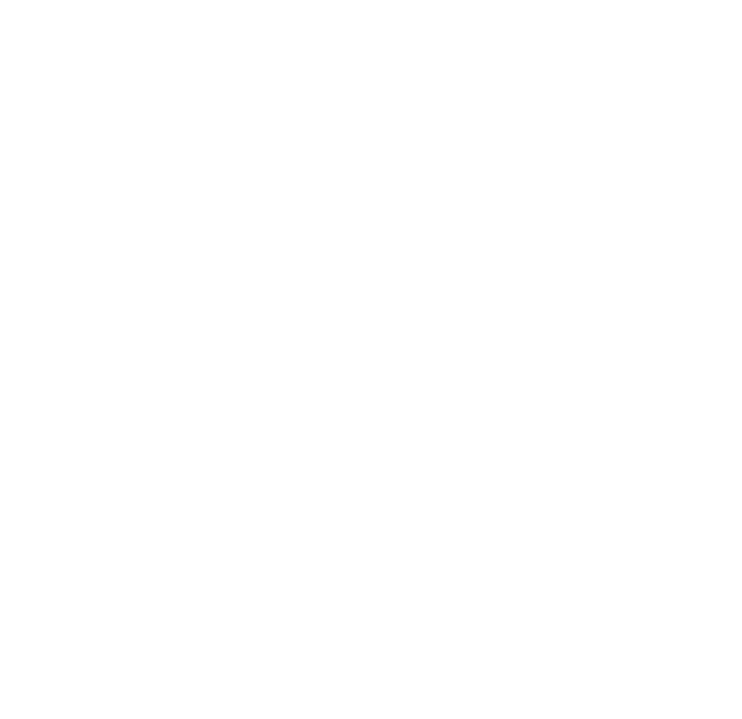
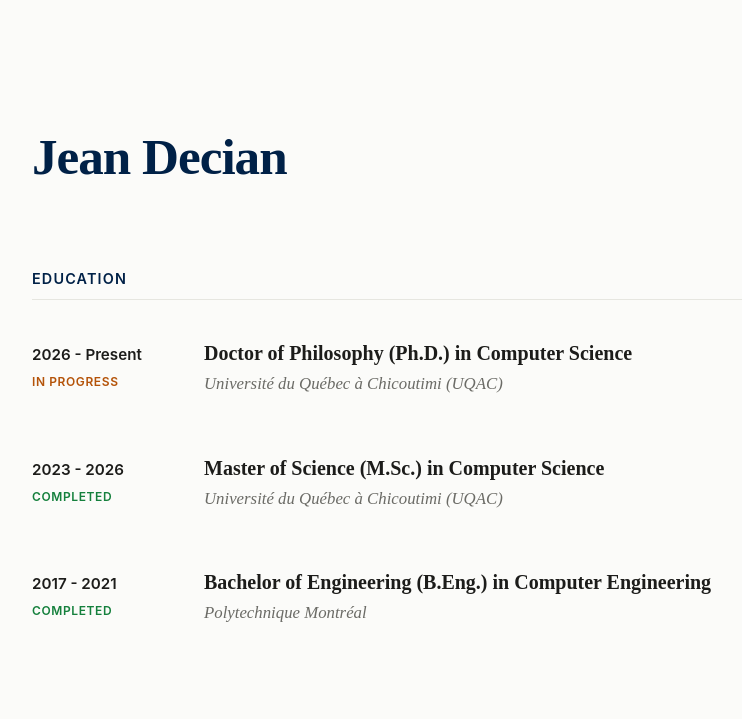
Before and after one commit to jeandecian/academic, a plain HTML site: page index.html in a window 1280 px wide. Shown: the whole page, without its empty margins (208-950 px from the left). Drawn offline with Linux system fonts and the light colour scheme.

Commit message:
feat(index): add education timeline and styles

```diff
--- a/index.html
+++ b/index.html
@@ -4,6 +4,198 @@
     <meta charset="UTF-8" />
     <meta name="viewport" content="width=device-width, initial-scale=1.0" />
     <title>Jean Decian - Academic Archive</title>
+    <style>
+      :root {
+        --bg-color: #fbfbf9;
+        --text-color: #1c1c1a;
+        --accent-color: #002147;
+        --muted-text: #6b6b66;
+        --border-color: #e6e6e0;
+        --font-serif:
+          "Times New Roman", "Times", "Baskerville", "Georgia", serif;
+        --font-sans:
+          -apple-system, BlinkMacSystemFont, "Segoe UI", Roboto, sans-serif;
+      }
+
+      * {
+        box-sizing: border-box;
+        margin: 0;
+        padding: 0;
+      }
+
+      body {
+        background-color: var(--bg-color);
+        color: var(--text-color);
+        font-family: var(--font-serif);
+        line-height: 1.7;
+        font-size: 1.1rem;
+        padding: 8rem 2rem;
+        display: flex;
+        justify-content: center;
+      }
+
+      main {
+        width: 100%;
+        max-width: 800px;
+      }
+
+      header {
+        margin-bottom: 5rem;
+      }
+
+      header h1 {
+        font-size: 3.2rem;
+        font-weight: 700;
+        line-height: 1.15;
+        letter-spacing: -0.02em;
+        color: var(--accent-color);
+        margin-bottom: 0.5rem;
+      }
+
+      section {
+        margin-bottom: 5rem;
+        width: 100%;
+      }
+
+      section h2 {
+        font-family: var(--font-sans);
+        font-size: 0.9rem;
+        font-weight: 600;
+        color: var(--accent-color);
+        text-transform: uppercase;
+        letter-spacing: 0.08em;
+        margin-bottom: 2.5rem;
+        border-bottom: 1px solid var(--border-color);
+        padding-bottom: 0.5rem;
+      }
+
+      .timeline-stream {
+        display: flex;
+        flex-direction: column;
+        gap: 3rem;
+      }
+
+      .timeline-entry {
+        display: grid;
+        grid-template-columns: 140px 1fr;
+        gap: 2rem;
+        align-items: first baseline;
+      }
+
+      .timeline-meta {
+        font-family: var(--font-sans);
+        display: flex;
+        flex-direction: column;
+        gap: 0.25rem;
+      }
+
+      .timeline-date {
+        font-size: 0.95rem;
+        font-weight: 600;
+        color: var(--text-color);
+      }
+
+      .timeline-status {
+        font-size: 0.75rem;
+        text-transform: uppercase;
+        letter-spacing: 0.05em;
+        font-weight: 600;
+      }
+
+      .timeline-status.active-track {
+        color: #b45309;
+      }
+
+      .timeline-status.completed-track {
+        color: #15803d;
+      }
+
+      .timeline-content {
+        display: flex;
+        flex-direction: column;
+        gap: 0.25rem;
+      }
+
+      .timeline-degree {
+        font-size: 1.25rem;
+        font-weight: 700;
+        color: var(--text-color);
+        line-height: 1.3;
+      }
+
+      .timeline-institution {
+        font-style: italic;
+        color: var(--muted-text);
+        font-size: 1.05rem;
+        margin-bottom: 0.5rem;
+      }
+
+      @media (max-width: 600px) {
+        .timeline-entry {
+          grid-template-columns: 1fr;
+          gap: 0.5rem;
+        }
+        .timeline-meta {
+          flex-direction: row;
+          gap: 1rem;
+          align-items: baseline;
+        }
+        body {
+          padding: 4rem 1.5rem;
+        }
+      }
+    </style>
   </head>
-  <body></body>
+  <body>
+    <main>
+      <header>
+        <h1>Jean Decian</h1>
+      </header>
+      <section id="education">
+        <h2>Education</h2>
+        <div class="timeline-stream">
+          <div class="timeline-entry">
+            <div class="timeline-meta">
+              <span class="timeline-date">2026 - Present</span>
+              <span class="timeline-status active-track">In Progress</span>
+            </div>
+            <div class="timeline-content">
+              <div class="timeline-degree">
+                Doctor of Philosophy (Ph.D.) in Computer Science
+              </div>
+              <div class="timeline-institution">
+                Université du Québec à Chicoutimi (UQAC)
+              </div>
+            </div>
+          </div>
+          <div class="timeline-entry">
+            <div class="timeline-meta">
+              <span class="timeline-date">2023 - 2026</span>
+              <span class="timeline-status completed-track">Completed</span>
+            </div>
+            <div class="timeline-content">
+              <div class="timeline-degree">
+                Master of Science (M.Sc.) in Computer Science
+              </div>
+              <div class="timeline-institution">
+                Université du Québec à Chicoutimi (UQAC)
+              </div>
+            </div>
+          </div>
+          <div class="timeline-entry">
+            <div class="timeline-meta">
+              <span class="timeline-date">2017 - 2021</span>
+              <span class="timeline-status completed-track">Completed</span>
+            </div>
+            <div class="timeline-content">
+              <div class="timeline-degree">
+                Bachelor of Engineering (B.Eng.) in Computer Engineering
+              </div>
+              <div class="timeline-institution">Polytechnique Montréal</div>
+            </div>
+          </div>
+        </div>
+      </section>
+    </main>
+  </body>
 </html>
```
